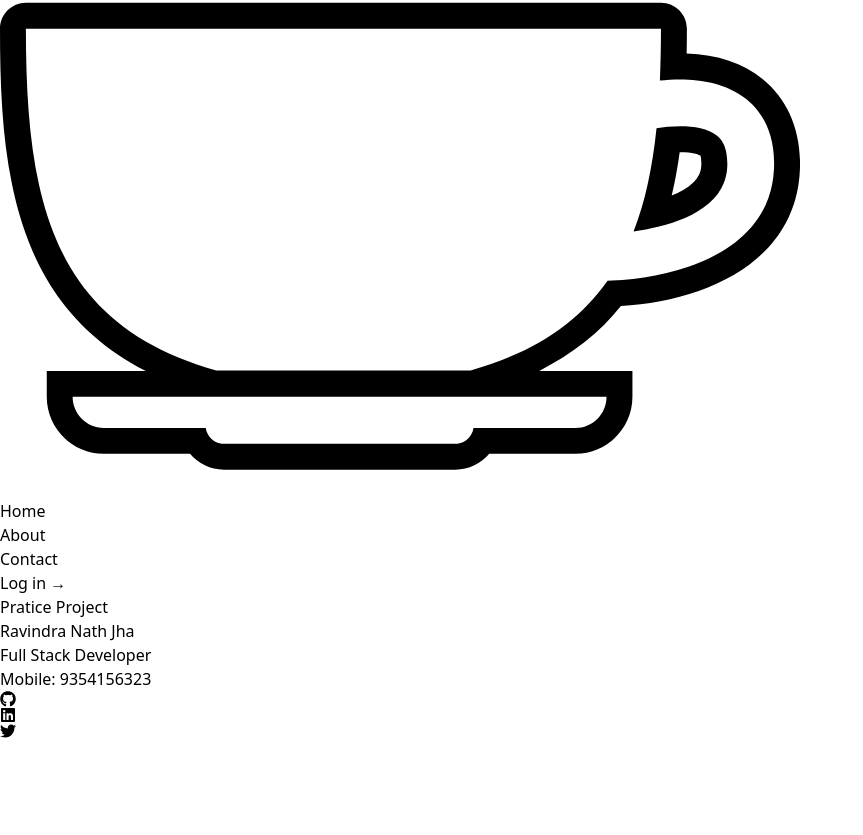
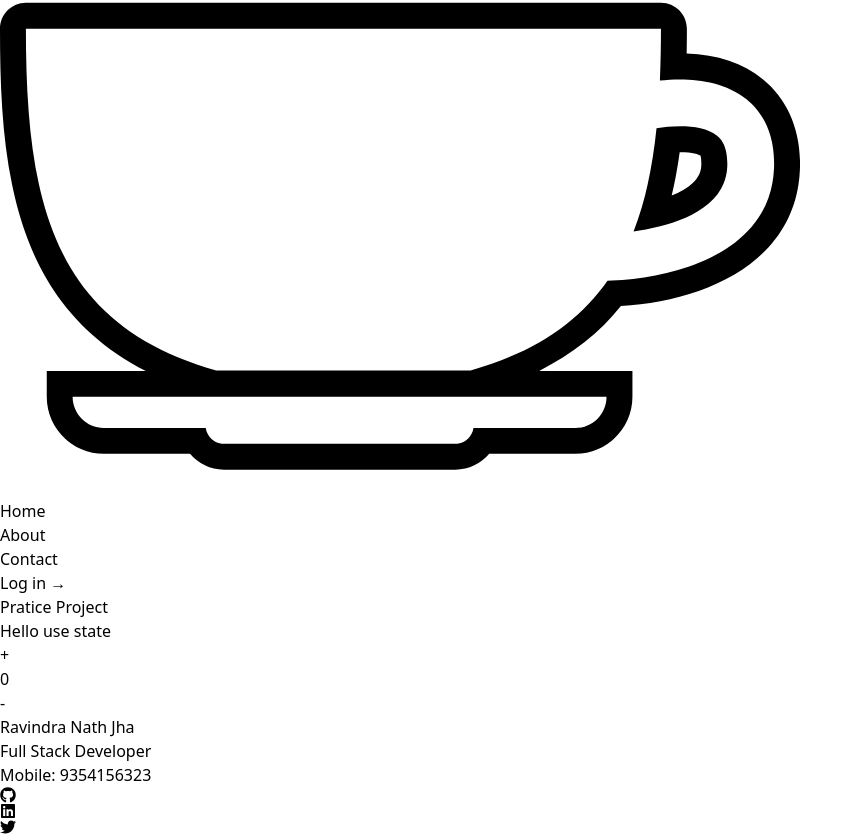
Before and after one commit to ravindrauiet/JSpiderReact, a React (Vite) app in the folder project/Pratice Project/: page /usestate in a window 1280 px wide. Shown: the part 325-1160 px from the top of the page, without its empty margins (0-863 px from the left). Before the commit the page ends 1064 px from the top, so only its background shows below. Built offline with nearby package versions, Linux system fonts and the light colour scheme.

Commit message:
Question 21 (  manages local state )

```diff
--- a/project/Pratice Project/src/App.jsx
+++ b/project/Pratice Project/src/App.jsx
@@ -6,6 +6,7 @@ import Contact from "./pages/Contact"
 import Login from "./pages/Login"
 import FooterComponent from "./Components/FooterComponent"
 import Project from "./pages/Project"
+import UseStatePage from "./pages/UseStatePage"
 
 
 function App() {
@@ -20,6 +21,7 @@ function App() {
       <Route path ="/contact" element={<Contact />}/>
       <Route path ="/login" element={<Login />}/>
       <Route path ="/project" element={<Project />}/>
+      <Route path ="/usestate" element={<UseStatePage />}/>
 
     </Routes>
 
--- /dev/null
+++ b/project/Pratice Project/src/Components/UseStateComponents/LocalState.jsx
@@ -0,0 +1,27 @@
+import React, { useState } from 'react'
+import Button from '../Button';
+
+function LocalState() {
+    const [count , setCount] = useState(0);
+
+
+    function handleInc() {
+        setCount(count+1);
+    }
+    function handleDec() {
+        setCount(count-1);
+    }
+  return (
+    <>
+      <button className="bg-red-500 hover:bg-blue-700 text-white font-bold py-2 px-4 m-4 rounded"
+        onClick={(handleInc)}>+</button>
+
+
+      <h2  className="font-bold h-4 p-2 m-10 text-red-800"> {count}</h2>
+
+      <button className="bg-red-500 hover:bg-blue-700 text-white font-bold py-2 px-4 m-4 rounded"     onClick={(handleDec)}>-</button>
+    </>
+  )
+}
+
+export default LocalState
--- a/project/Pratice Project/src/pages/Home.jsx
+++ b/project/Pratice Project/src/pages/Home.jsx
@@ -7,6 +7,7 @@ function Home() {
   return (
     <div>
       <h1 className={"bg-red-100 text-blue h-30 w-15 p-4 m-4 "}>Home</h1>
+      <Button ><NavigationComponent link="./usestate">Use State</NavigationComponent></Button>
       <Button > <NavigationComponent link="./project">Project</NavigationComponent> </Button>
       <div className={"display: inline-flex"}>
         {/* With Placeholder */}
--- /dev/null
+++ b/project/Pratice Project/src/pages/UseStatePage.jsx
@@ -0,0 +1,13 @@
+import React from 'react'
+import LocalState from '../Components/UseStateComponents/LocalState'
+
+function UseStatePage() {
+  return (
+    <div className="p-15 m-10">
+      <h1 className="font-bold h-6 p-2 m-2 text-red-800"> Hello use state</h1>
+      <LocalState />
+    </div>
+  )
+}
+
+export default UseStatePage
```
